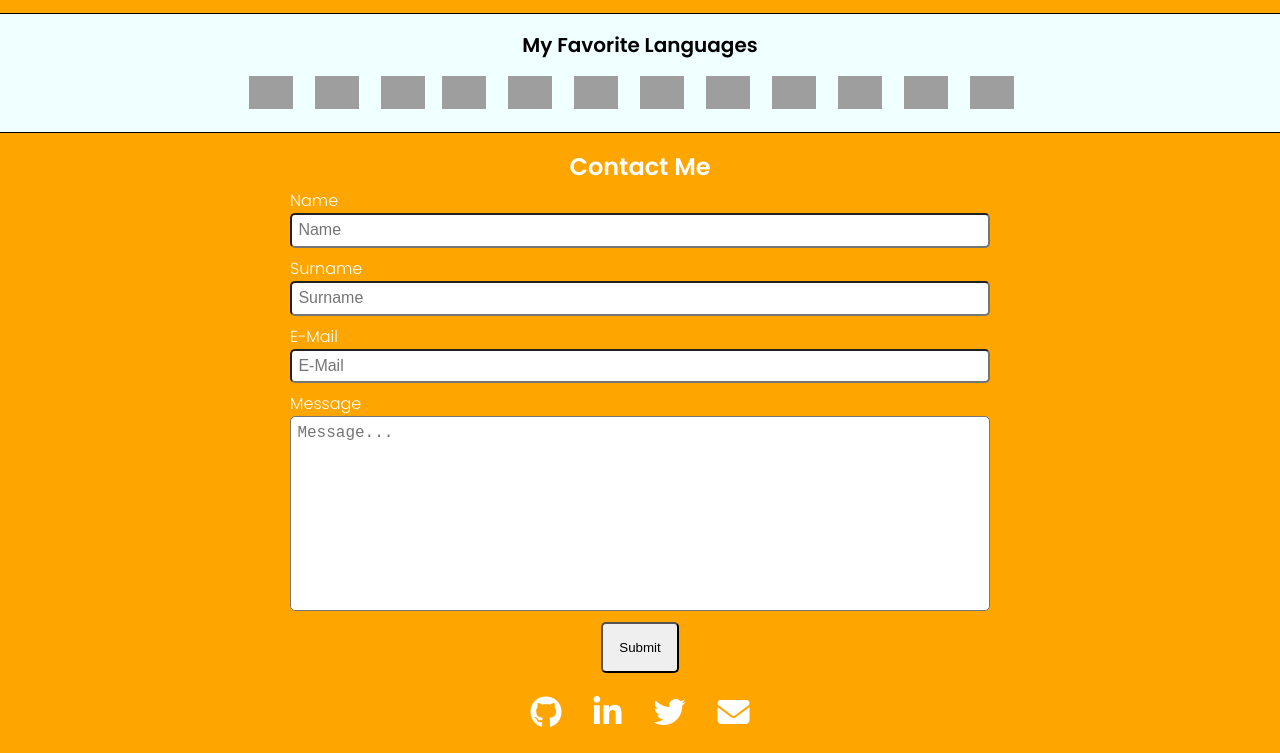
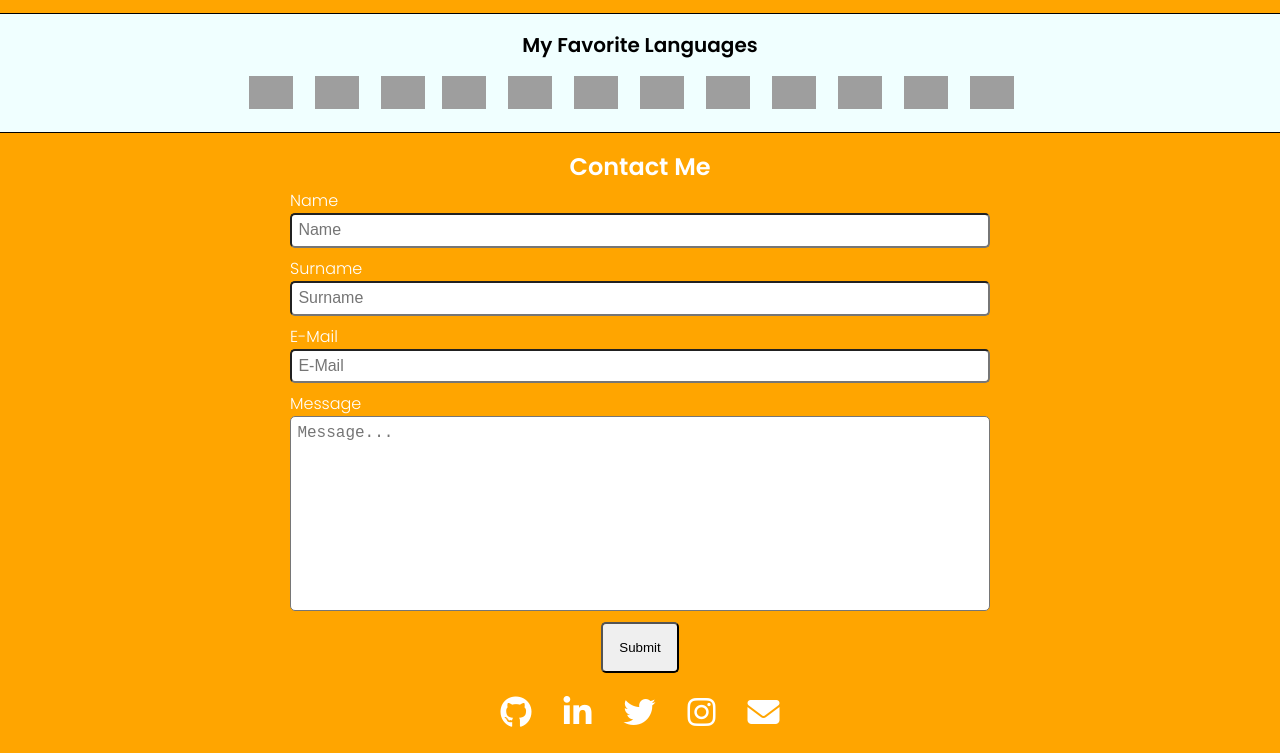
Before and after one commit to ycelbeyli/HTML-and-CSS-Project-1, a plain HTML site: page index.html in a window 1280 px wide. Shown: the part 753-1506 px from the top of the page. Drawn offline with Linux system fonts and the light colour scheme; grey boxes are pictures that could not be loaded.

Commit message:
Update index.html

```diff
--- a/index.html
+++ b/index.html
@@ -182,7 +182,9 @@
                 <a href="https://twitter.com/ysfcnelbeyli?t=K5zxoAEQQBk1eH8wDM-ig&s=09" target="_blank"><i class="fab fa-twitter"></i></a>
             </li>
 
-
+            <li>
+                <a href="https://www.instagram.com/tyusufcanelbeyli" target="_blank"><i class="fab fa-instagram"></i></a>
+            </li>
 
              <li>
                 <a href="mailto:ycelbeyli@gmail.com" target="_blank"><i class="fa-solid fa-envelope"></i></a>
```
